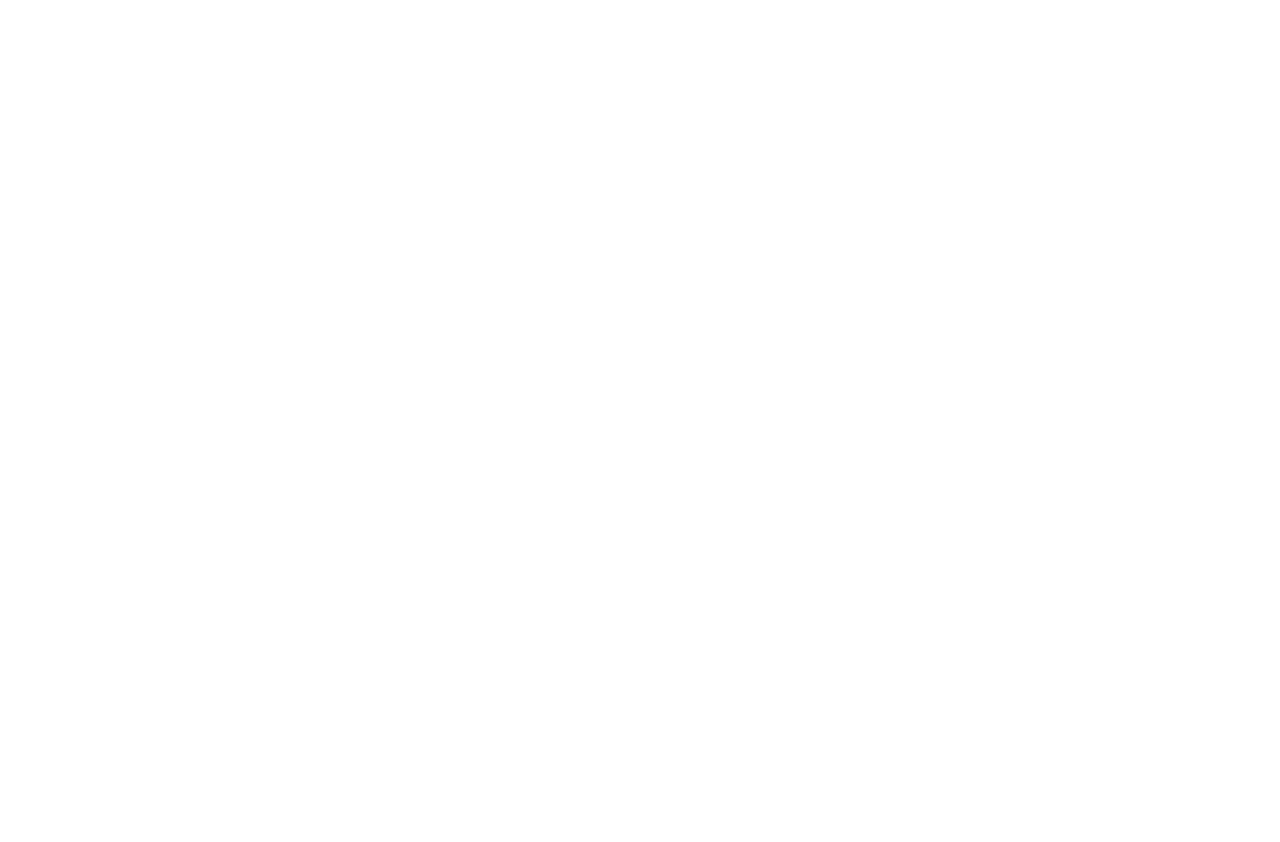
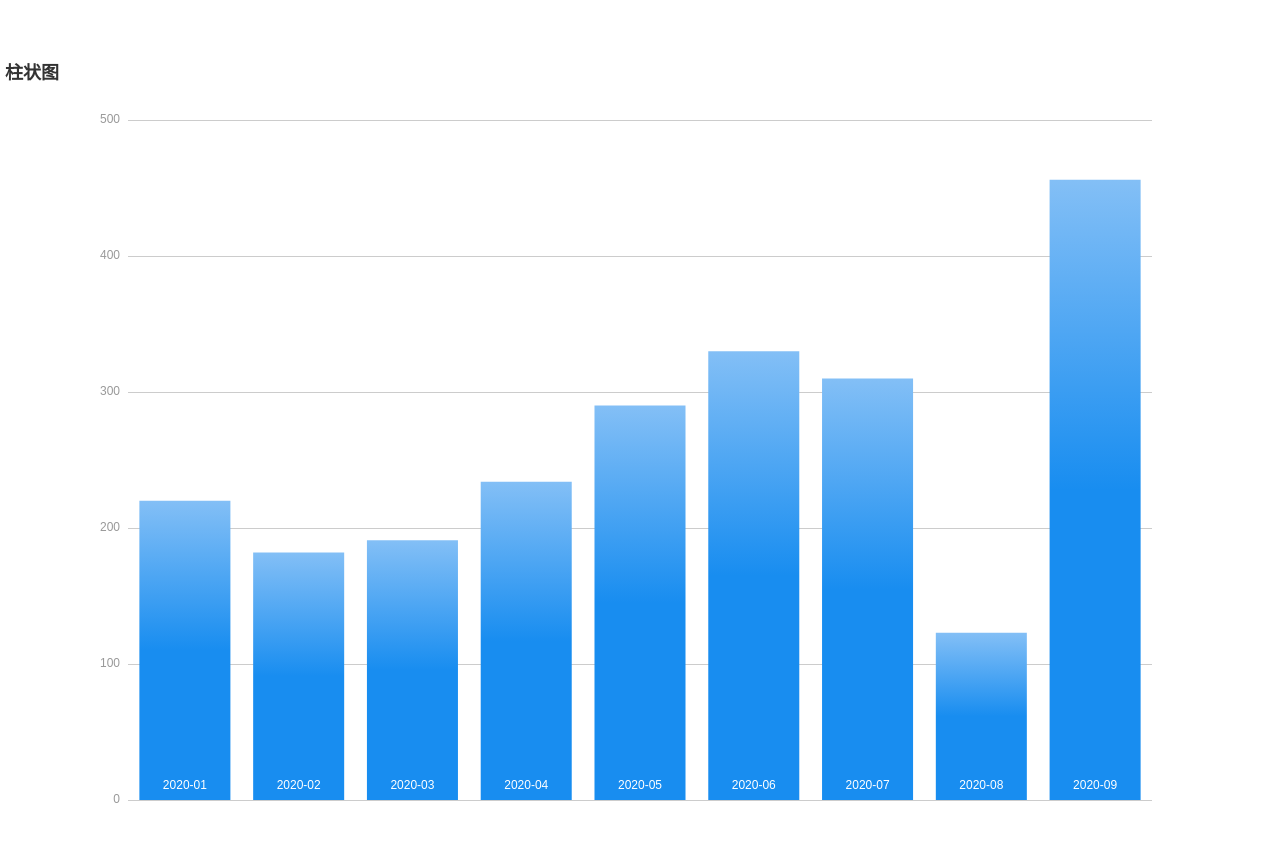
Before and after one commit to lwp2333/ViteVue3.0, a Vue app: page /#/echarts in a window 1280 px wide. Before the commit this address had no page. Shown: the top 842 px of the page. Before the commit the page ends 800 px from the top, so only its background shows below. Built offline with nearby package versions, Linux system fonts and the light colour scheme.

Commit message:
feat :echarts

```diff
--- a/package.json
+++ b/package.json
@@ -6,6 +6,8 @@
     "build": "vite build"
   },
   "dependencies": {
+    "ant-design-vue": "^2.0.0-beta.10",
+    "echarts": "^4.9.0",
     "vue": "^3.0.2",
     "vue-router": "^4.0.0-rc.1",
     "vuex": "^4.0.0-beta.4"
--- /dev/null
+++ b/src/components/echarts/barGradient.vue
@@ -0,0 +1,56 @@
+<template>
+  <div ref="echartRef" id="echartId"></div>
+</template>
+
+<script>
+import { ref, reactive, watch, computed, toRefs, onMounted, onBeforeUnmount } from 'vue'
+import { useStore, mapMutations } from 'vuex'
+import Echarts from 'echarts'
+import { barGradient } from '../../constant/echartsOption'
+export default {
+  name: 'Echarts',
+  props: {
+    x: {
+      type: Array,
+      required: true
+    },
+    y: {
+      type: Array,
+      required: true
+    },
+    option: {
+      type: Object,
+      required: false
+    }
+  },
+  setup(props) {
+    const echartRef = ref(null)
+    let myEcharts = null
+    const initEcharts = () => {
+      const { x, y } = props
+      myEcharts = Echarts.init(document.getElementById('echartId'))
+      const option = barGradient(x, y)
+      myEcharts.setOption(option)
+      window.addEventListener('resize', resizeEcharts, false)
+    }
+    const resizeEcharts = () => {
+      myEcharts.resize()
+    }
+    onMounted(() => {
+      initEcharts()
+    })
+    onBeforeUnmount(() => {
+      window.removeEventListener('resize', resizeEcharts)
+    })
+    return {
+      echartRef
+    }
+  }
+}
+</script>
+
+<style lang="scss" scoped>
+#echartId {
+  height: 100%;
+}
+</style>
--- /dev/null
+++ b/src/constant/echartsOption.js
@@ -0,0 +1,66 @@
+import echarts from 'echarts'
+const barGradient = (xAxisData, yAxisData) => {
+  return {
+    title: {
+      text: '柱状图'
+    },
+    xAxis: {
+      data: xAxisData,
+      axisLabel: {
+        inside: true,
+        textStyle: {
+          color: '#fff'
+        }
+      },
+      axisTick: {
+        show: false
+      },
+      axisLine: {
+        show: false
+      },
+      z: 10
+    },
+    yAxis: {
+      axisLine: {
+        show: false
+      },
+      axisTick: {
+        show: false
+      },
+      axisLabel: {
+        textStyle: {
+          color: '#999'
+        }
+      }
+    },
+    dataZoom: [
+      {
+        type: 'inside'
+      }
+    ],
+    series: [
+      {
+        type: 'bar',
+        itemStyle: {
+          color: new echarts.graphic.LinearGradient(0, 0, 0, 1, [
+            { offset: 0, color: '#83bff6' },
+            { offset: 0.5, color: '#188df0' },
+            { offset: 1, color: '#188df0' }
+          ])
+        },
+        emphasis: {
+          itemStyle: {
+            color: new echarts.graphic.LinearGradient(0, 0, 0, 1, [
+              { offset: 0, color: '#2378f7' },
+              { offset: 0.7, color: '#2378f7' },
+              { offset: 1, color: '#83bff6' }
+            ])
+          }
+        },
+        data: yAxisData
+      }
+    ]
+  }
+}
+
+export { barGradient }
--- a/src/router/index.js
+++ b/src/router/index.js
@@ -7,12 +7,17 @@
       path: '/',
       name: '/',
       component: () => import('../App.vue'),
-      redirect: '/home',
+      redirect: '/echarts',
       children: [
         {
           path: 'home',
           name: 'home',
           component: () => import('../views/home/index.vue')
+        },
+        {
+          path: 'echarts',
+          name: 'echarts',
+          component: () => import('../views/echarts/index.vue')
         }
       ]
     }
--- a/src/index.css
+++ b/src/style/index.scss
@@ -5,4 +5,6 @@
   text-align: center;
   color: #2c3e50;
   margin-top: 60px;
+  width: 100%;
+  height: 100%;
 }
--- /dev/null
+++ b/src/views/echarts/index.vue
@@ -0,0 +1,25 @@
+<template>
+  <barGradient :x="x" :y="y" />
+</template>
+
+<script>
+import { ref, reactive, watch, computed, toRefs } from 'vue'
+import { useStore, mapMutations } from 'vuex'
+import barGradient from '../../components/echarts/barGradient'
+export default {
+  name: 'index',
+  components: {
+    barGradient
+  },
+  setup() {
+    let x = reactive(['2020-01', '2020-02', '2020-03', '2020-04', '2020-05', '2020-06', '2020-07', '2020-08', '2020-09'])
+    let y = reactive([220, 182, 191, 234, 290, 330, 310, 123, 456])
+    return {
+      x,
+      y
+    }
+  }
+}
+</script>
+
+<style lang="scss" scoped></style>
--- a/src/views/home/index.vue
+++ b/src/views/home/index.vue
@@ -65,3 +65,5 @@
   }
 }
 </script>
+
+<style lang="scss" scoped></style>
```
Also changed, not shown: src/main.js (+5 -2 lines).
